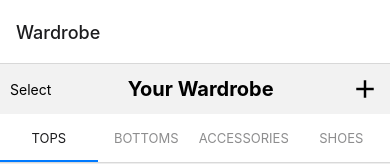
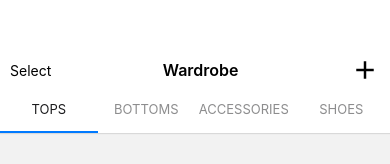
Before and after one commit to UchechukwuUcheIke/WardrobeGuru, a React Native app: screen /Wardrobe in a window 390 px wide. Shown: the top 164 px of the page. Built offline with nearby package versions, Linux system fonts and the light colour scheme; grey boxes are pictures that could not be loaded.

Commit message:
remove wardrobe header

```diff
--- a/App.js
+++ b/App.js
@@ -51,7 +51,7 @@ export default function App() {
                 <Tab.Screen name="Generator" component={GeneratorPage} />
                 <Tab.Screen name="Saved Outfits" component={OutfitPage} />
                 <Tab.Screen name="Home" component={HomePage} />
-                <Tab.Screen name="Wardrobe" component={WardrobePage} />
+                <Tab.Screen name="Wardrobe" component={WardrobePage} options={{headerShown:false,}}/>
                 <Tab.Screen name="Account" component={AccountPage} />
             </Tab.Navigator>
         </NavigationContainer>
--- a/AppPages/WardrobePage.js
+++ b/AppPages/WardrobePage.js
@@ -298,7 +298,7 @@ export default function WardrobePage() {
                 <TouchableOpacity style={styles.selectButton} onPress={PressSB}>
                     <Text style={styles.selectButtonText}>Select</Text>
                 </TouchableOpacity>
-                <Text style={styles.headerText}>Your Wardrobe</Text>
+                <Text style={styles.headerText}>Wardrobe</Text>
                 <TouchableOpacity>
                     <Icon name="add" size={30} color="#000" />
                 </TouchableOpacity>
@@ -313,7 +313,7 @@ export default function WardrobePage() {
                 <TouchableOpacity style={styles.selectButton} onPress={PressSB}>
                     <Text style={styles.selectButtonText}>Cancel</Text>
                 </TouchableOpacity>
-                <Text style={styles.headerText}>Your Wardrobe</Text>
+                <Text style={styles.headerText}>Wardrobe</Text>
                 <TouchableOpacity onPress={deleteImg}>
                     <Icon name="delete" size={30} color="#000" />
                 </TouchableOpacity>
@@ -337,6 +337,9 @@ const styles = StyleSheet.create({
         justifyContent: 'space-between',
         alignItems: 'center',
         padding: 10,
+        backgroundColor: '#FFFFFF',
+        paddingTop: 55,
+        paddingBottom: 0
     },
     selectButton: {
         // Define styles for the select button
@@ -345,8 +348,8 @@ const styles = StyleSheet.create({
         // Define styles for the select button text
     },
     headerText: {
-        fontSize: 20,
-        fontWeight: 'bold',
+        fontSize: 16,
+        fontWeight: '600',
     },
     tabContainer: {
         flexDirection: 'row',
```
